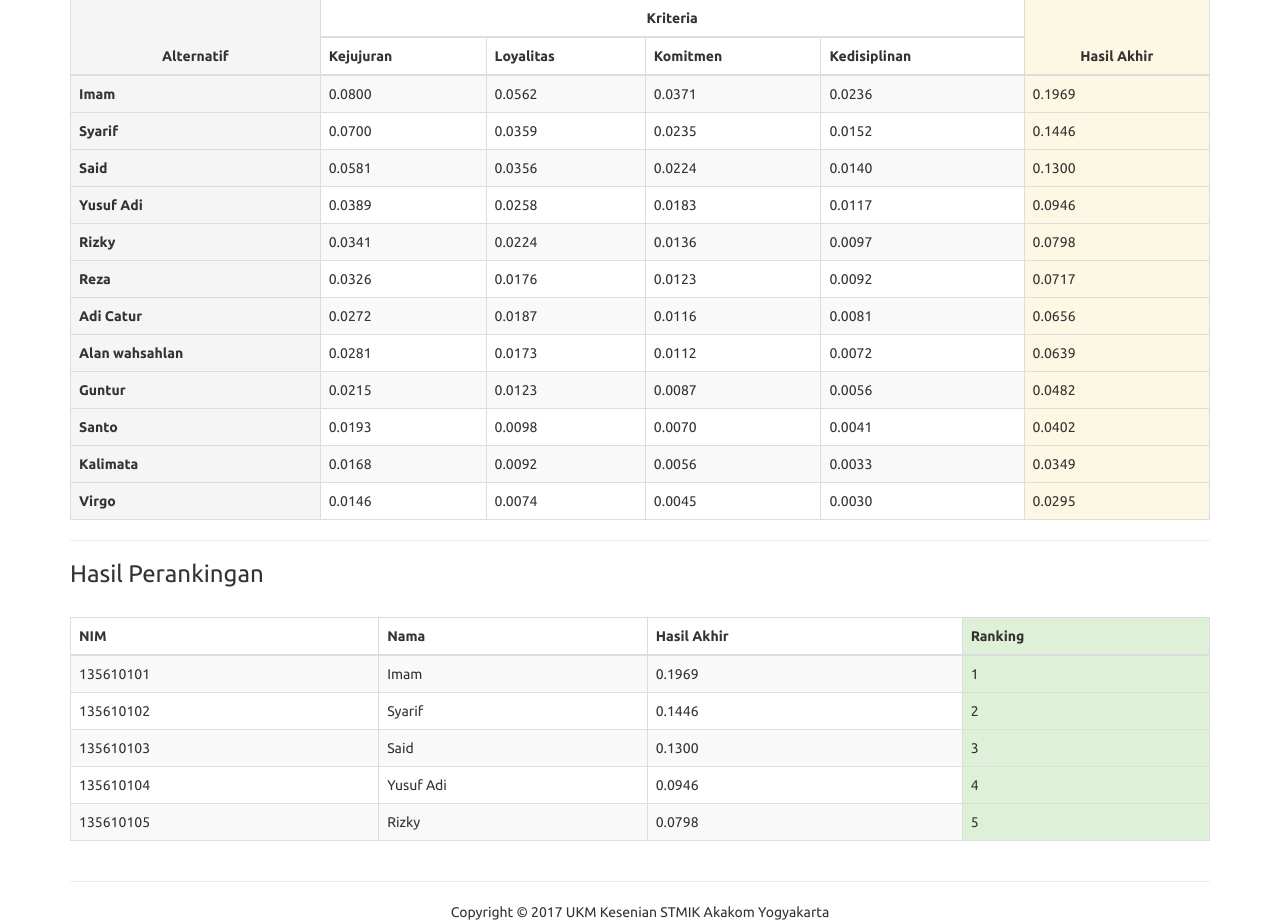
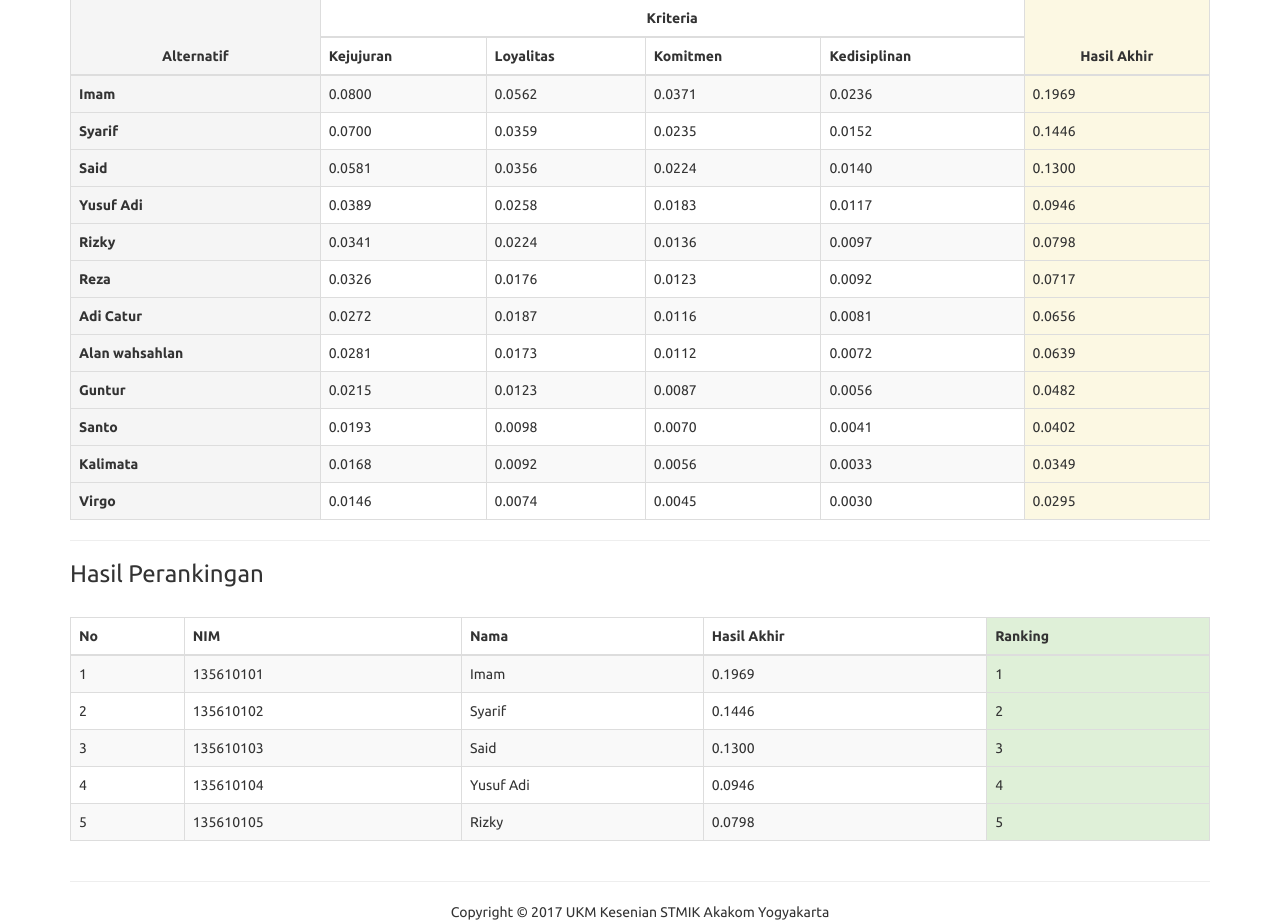
Before and after one commit to imamdigmi/simple-recruitment-dss-ahp, a PHP site: page /ranking.php in a window 1280 px wide. Shown: the part 846-1768 px from the top of the page. Run offline with PHP 8.4, Linux system fonts and the light colour scheme; the visitor is signed in with stand-in values (Sample User, id 1); data comes from the database, SQL or seed files in the repository; data that the repository does not hold is empty.

Commit message:
Add nomor

```diff
--- a/ranking.php
+++ b/ranking.php
@@ -160,6 +160,7 @@ $stmtx2y = $ranObj->readBob();
 		<table width="100%" class="table table-striped table-bordered">
 		    <thead>
 				<tr>
+					<th>No</th>
 					<th>NIM</th>
 					<th>Nama</th>
 					<th>Hasil Akhir</th>
@@ -167,8 +168,9 @@ $stmtx2y = $ranObj->readBob();
 				</tr>
 		    </thead>
 		    <tbody>
-				<?php $rank = 1; $alt1c = $altObj->readByRank(); while ($row = $alt1c->fetch(PDO::FETCH_ASSOC)): ?>
+				<?php $no = 1; $rank = 1; $alt1c = $altObj->readByRank(); while ($row = $alt1c->fetch(PDO::FETCH_ASSOC)): ?>
 			        <tr>
+						<td><?=$no++?></td>
 						<td><?=$row["nim"]?></td>
 						<td><?=$row["nama"]?></td>
 						<td><?=number_format($row["hasil_akhir"], 4, '.', ',')?></td>
```
Lines whose indentation alone changed are shown as unchanged.
